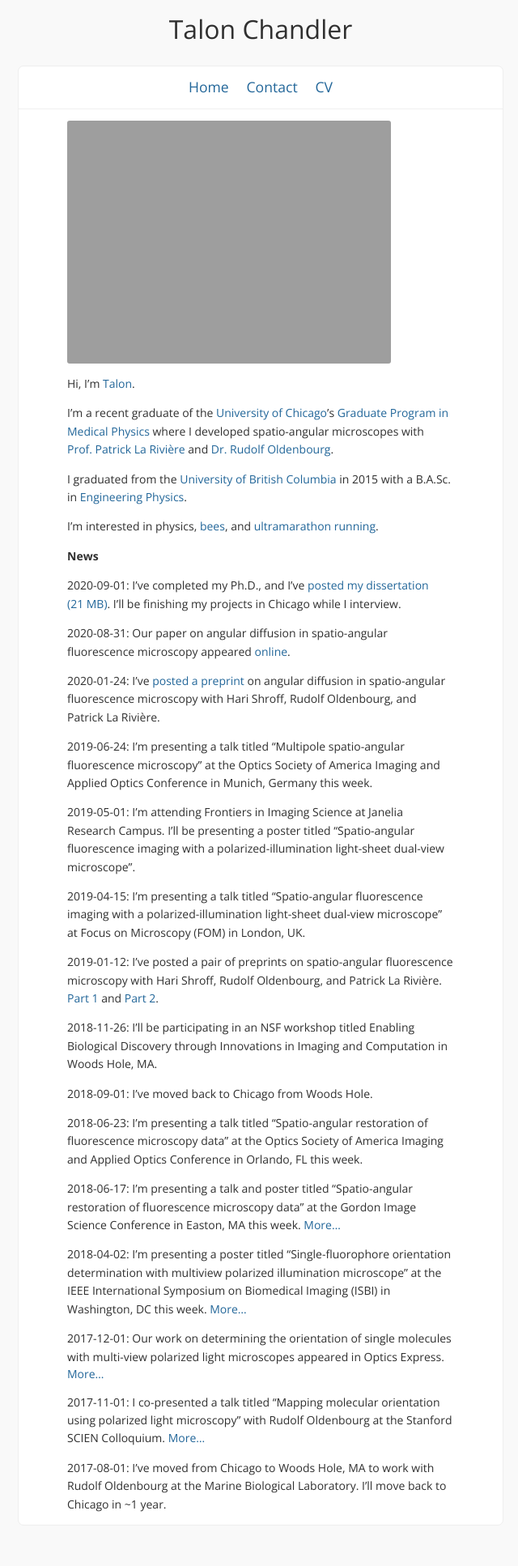
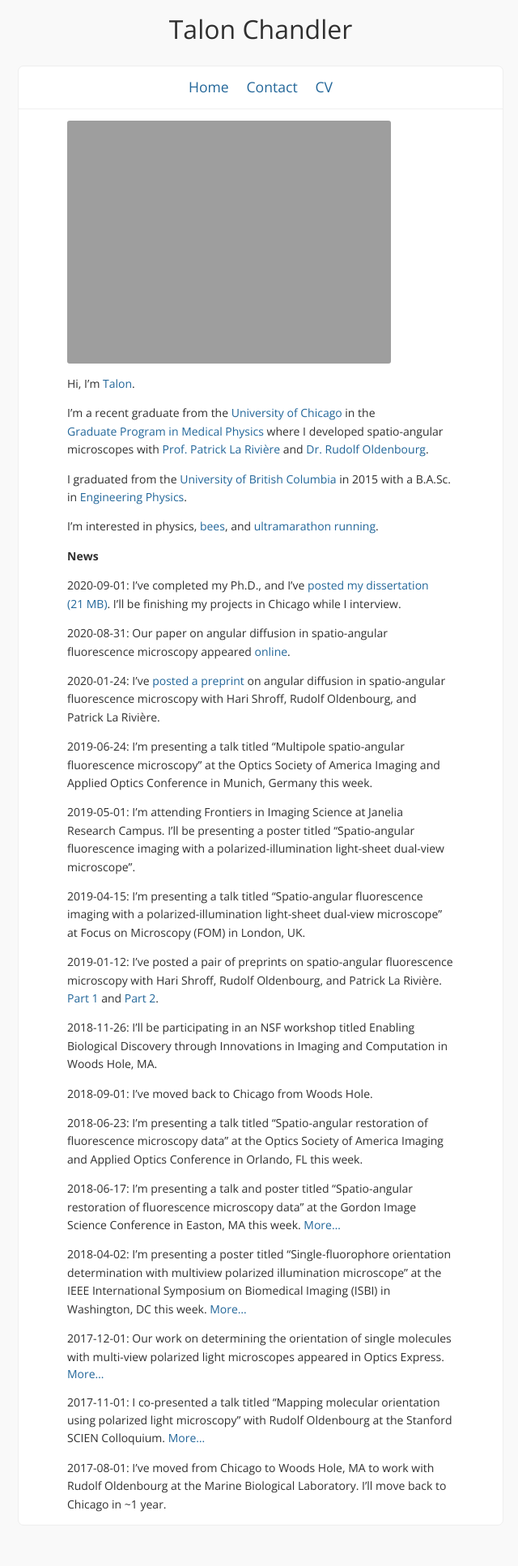
Before and after one commit to talonchandler/talonchandler.github.io, a Jekyll site: the page built from index.md, in a window 1280 px wide. Shown: the whole page at 81% size, without its empty margins (318-958 px from the left). Built offline with Jekyll 4.4.1, drawn with Linux system fonts in a browser that asks for light colours; nearby versions of some CDN libraries; comment, search, counter and statistics services are not loaded.

Commit message:
Minor fixes.

```diff
--- a/index.md
+++ b/index.md
@@ -6,7 +6,7 @@ layout: page
 
 Hi, I'm [Talon](https://books.google.com/books?id=pD6arNyKyi8C&pg=PT61&lpg=PT61&dq=%22Just+at+that+moment+the+Lord+of+the+Eagles+swept+down+from+above,+seized+him+in+his+talons,+and+was+gone.%22&source=bl&ots=2kfe5990uE&sig=8_ISf65WbcgOCJikcD5oP2Y2FXk&hl=en&sa=X&ved=0ahUKEwjO6IfYzvrTAhVLjlQKHXy0CXQQ6AEIKzAB#v=onepage&q=%22Just%20at%20that%20moment%20the%20Lord%20of%20the%20Eagles%20swept%20down%20from%20above%2C%20seized%20him%20in%20his%20talons%2C%20and%20was%20gone.%22&f=false).
 
-I'm a recent graduate of the [University][chicago] [of Chicago][chicago]'s [Graduate Program in][medphys][Medical Physics][medphys] where I developed spatio-angular microscopes with [Prof. Patrick La][patrick] [Rivi&egrave;re][patrick] and [Dr. Rudolf Oldenbourg](http://www.mbl.edu/bell/current-faculty/oldenbourg-lab/).
+I'm a recent graduate from the [University][chicago] [of Chicago][chicago] in the [Graduate Program in][medphys] [Medical Physics][medphys] where I developed spatio-angular microscopes with [Prof. Patrick La][patrick] [Rivi&egrave;re][patrick] and [Dr. Rudolf Oldenbourg](http://www.mbl.edu/bell/current-faculty/oldenbourg-lab/).
 
 I graduated from the [University of British Columbia][ubc] in 2015 with a B.A.Sc. in [Engineering Physics][fizz].
 
@@ -14,7 +14,7 @@ I'm interested in physics, [bees](http://scandiahoney.com/), and [ultramarathon
 
 <span class="bold">News</span>
 
-2020-09-01: I've completed my Ph.D., and I've [posted my dissertation]({{ site.url }}/papers/2020-chandler-dissertation.pdf)[(21 MB)]({{ site.url }}/papers/2020-chandler-dissertation.pdf). I'll be finishing my projects in Chicago while I interview.
+2020-09-01: I've completed my Ph.D., and I've [posted my dissertation]({{ site.url }}/papers/2020-chandler-dissertation.pdf) [(21 MB)]({{ site.url }}/papers/2020-chandler-dissertation.pdf). I'll be finishing my projects in Chicago while I interview.
 
 2020-08-31: Our paper on angular diffusion in spatio-angular fluorescence microscopy appeared [online](https://www.osapublishing.org/josaa/abstract.cfm?uri=josaa-37-9-1465).
 
```
Also changed, not shown: contact.md (+0 -1 lines).
